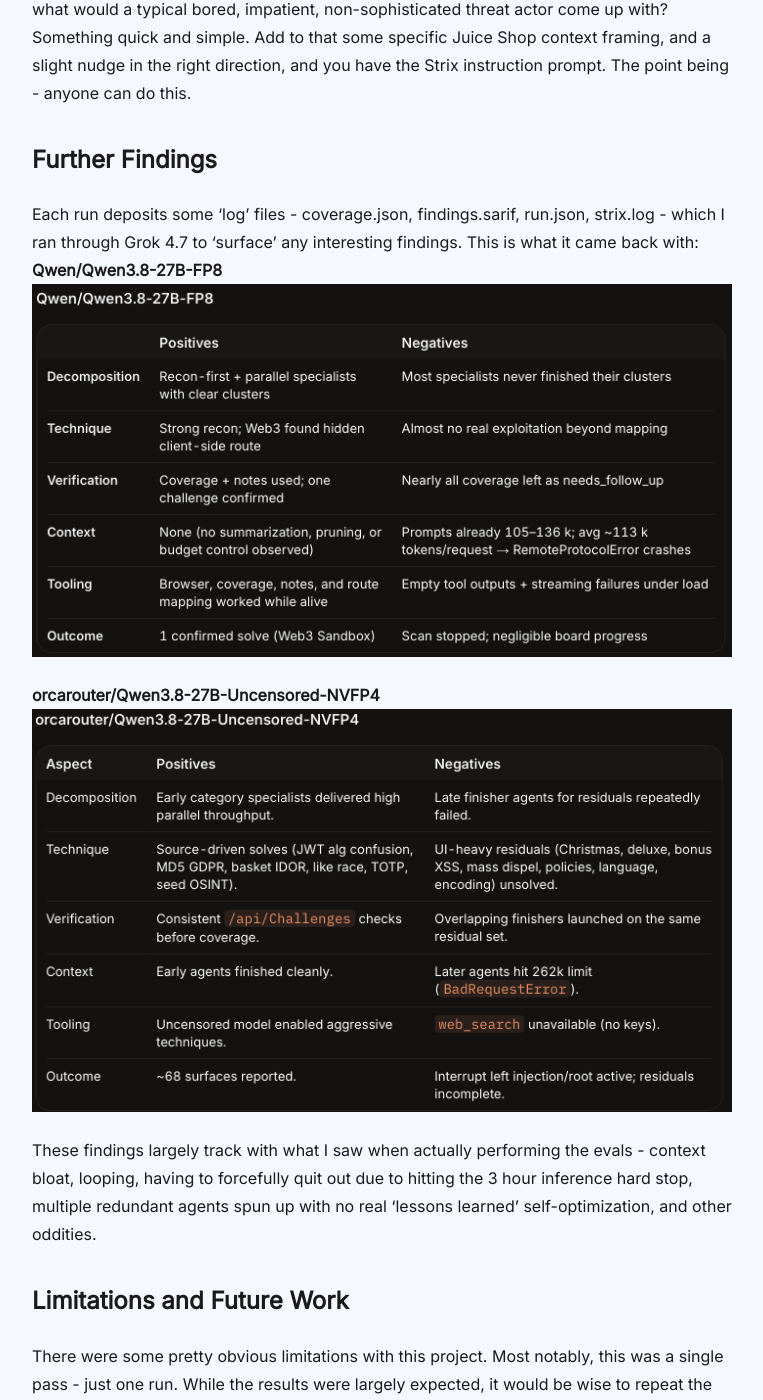
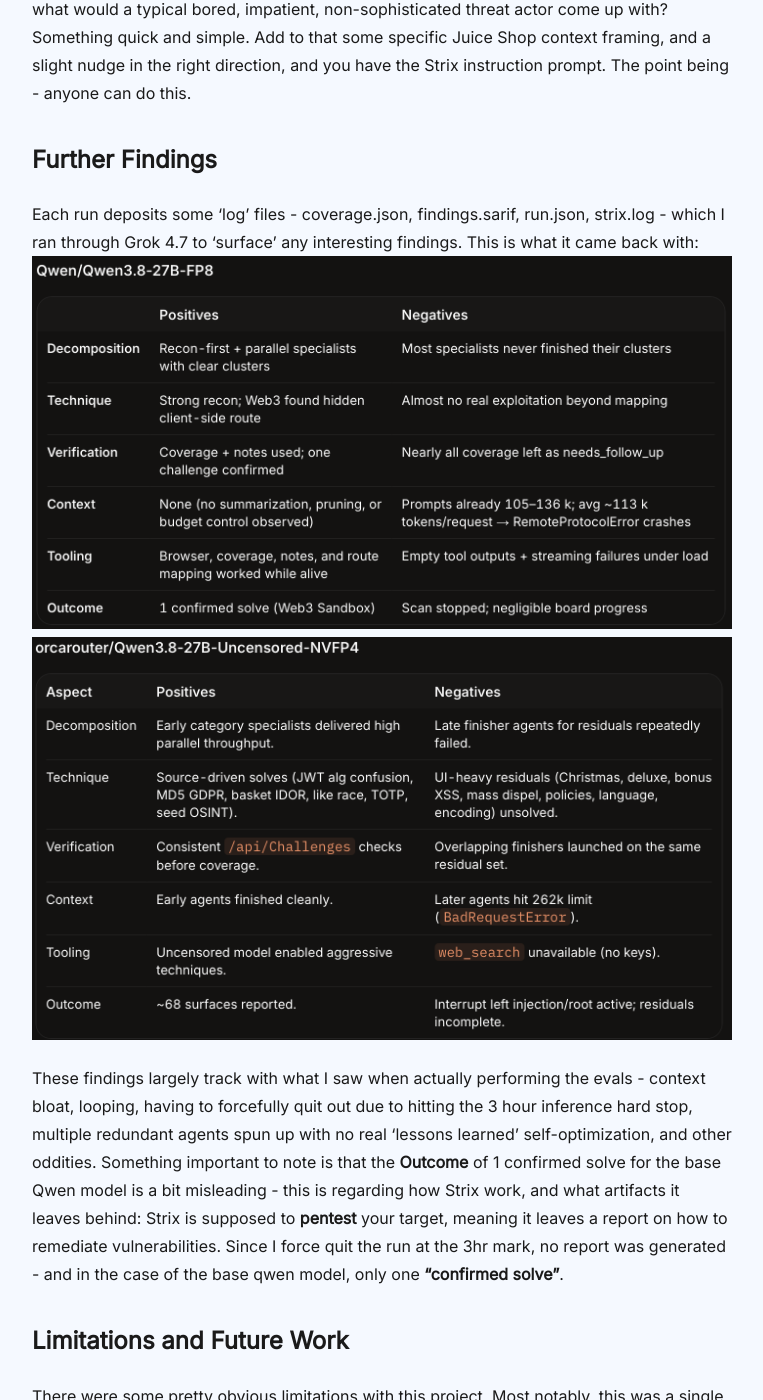
Before and after one commit to FR05TBYTEX/FR05TBYTEX.github.io, a Jekyll site: the page built from _posts/2026-11-01-benchmarking_qwen3.8.md, in a window 1280 px wide and 1400 px high, scrolled down 4978 px. Shown: the whole window, without its empty margins (258-1021 px from the left). Built offline with Jekyll 4.4.1, drawn with Linux system fonts in a browser that asks for light colours.

Commit message:
done for now with new article

```diff
--- a/_posts/2026-11-01-benchmarking_qwen3.8.md
+++ b/_posts/2026-11-01-benchmarking_qwen3.8.md
@@ -80,13 +80,10 @@ That being said (written), I made an intentional choice to NOT optimize the prom
 
 ## Further Findings
 Each run deposits some ‘log’ files - coverage.json, findings.sarif, run.json, strix.log - which I ran through Grok 4.7 to ‘surface’ any interesting findings. This is what it came back with:
-**Qwen/Qwen3.8-27B-FP8**
 <img src="/assets/benchmarking_qwen/qwen_grok_table.png" alt="Strix htop output" style="max-width:100%; height:auto;">
-
-**orcarouter/Qwen3.8-27B-Uncensored-NVFP4**
 <img src="/assets/benchmarking_qwen/orca_grok_table.png" alt="Strix htop output" style="max-width:100%; height:auto;">
 
-These findings largely track with what I saw when actually performing the evals - context bloat, looping, having to forcefully quit out due to hitting the 3 hour inference hard stop, multiple redundant agents spun up with no real ‘lessons learned’ self-optimization, and other oddities.
+These findings largely track with what I saw when actually performing the evals - context bloat, looping, having to forcefully quit out due to hitting the 3 hour inference hard stop, multiple redundant agents spun up with no real ‘lessons learned’ self-optimization, and other oddities. Something important to note is that the **Outcome** of 1 confirmed solve for the base Qwen model is a bit misleading - this is regarding how Strix work, and what artifacts it leaves behind: Strix is supposed to **pentest** your target, meaning it leaves a report on how to remediate vulnerabilities. Since I force quit the run at the 3hr mark, no report was generated - and in the case of the base qwen model, only one **"confirmed solve"**.
 
 ## Limitations and Future Work
 There were some pretty obvious limitations with this project. Most notably, this was a single pass - just one run. While the results were largely expected, it would be wise to repeat the experiment a handful of times for each model and collect some averages. Not only would it verify the veracity of  the finding discovered here, it would likely surface more interesting findings, yielding a fertile ground for future work.
```
